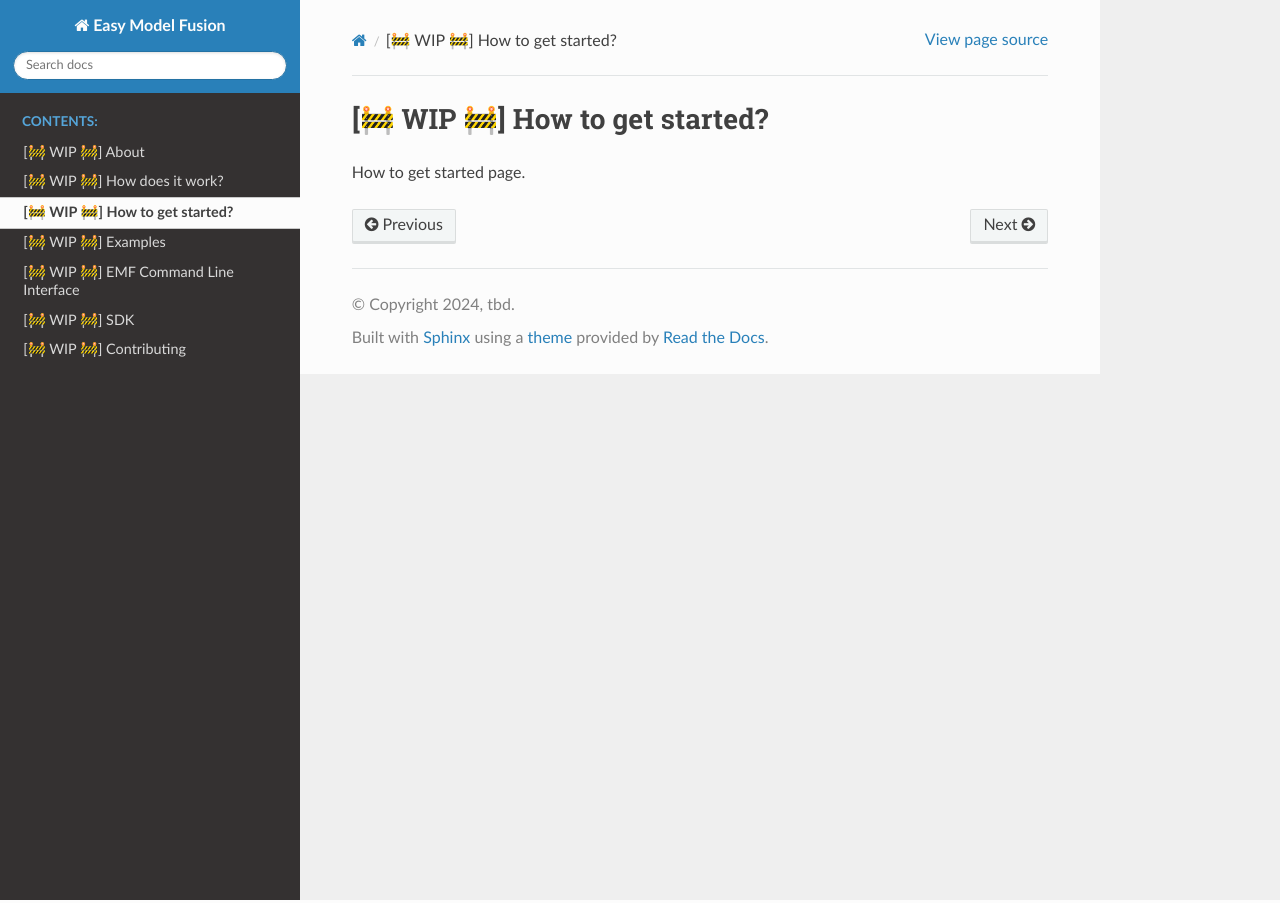
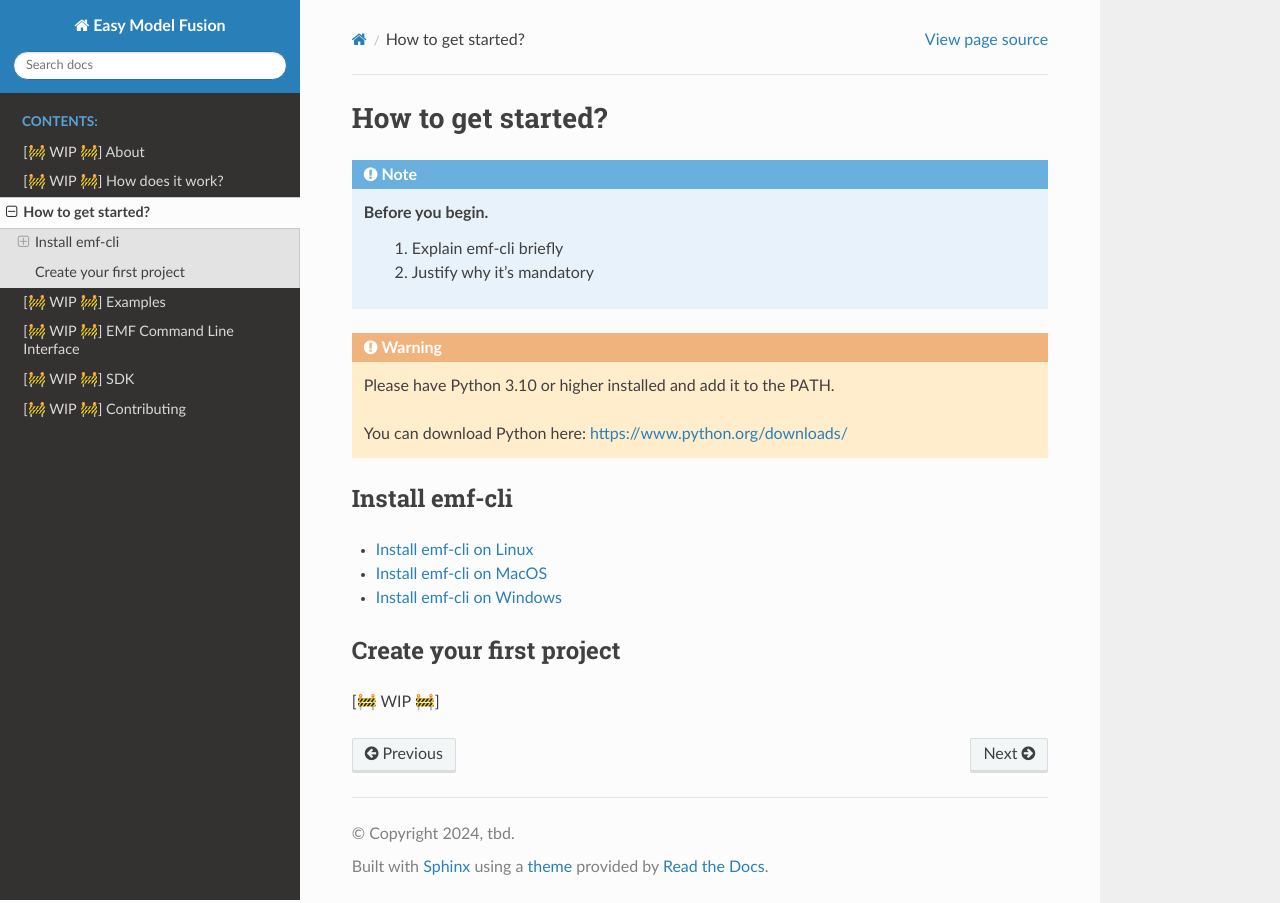
Before and after one commit to easy-model-fusion/docs, a Sphinx documentation site: the page built from source/how-to-get-started.rst, in a window 1280 px wide. Built offline with Sphinx 7.4.7 and the Read the Docs theme 2.0.0, drawn with Linux system fonts in a browser that asks for light colours.

Commit message:
setup the how to get started part

```diff
--- a/source/how-to-get-started.rst
+++ b/source/how-to-get-started.rst
@@ -1,5 +1,29 @@
 ==============================================================
-[|:construction:| WIP |:construction:|] How to get started?
+How to get started?
 ==============================================================
 
-How to get started page.
+.. NOTE::
+
+   Before you begin.
+    1. Explain emf-cli briefly
+    2. Justify why it's mandatory
+
+.. WARNING::
+
+    Please have Python 3.10 or higher installed and add it to the PATH.
+
+    You can download Python here: `https://www.python.org/downloads/ <https://www.python.org/downloads/>`_
+
+Install emf-cli
+----------------------------------
+
+.. toctree::
+   :maxdepth: 1
+
+   install-linux.rst
+   install-macos.rst
+   install-windows.rst
+
+Create your first project
+----------------------------------
+[|:construction:| WIP |:construction:|]
--- /dev/null
+++ b/source/install-linux.rst
@@ -0,0 +1,21 @@
+==============================================================
+Install emf-cli on Linux
+==============================================================
+
+You already have Go installed
+--------------------------------------------------------------------
+.. code-block:: shell
+
+   go install github.com/easy-model-fusion/emf-cli@latest
+
+Install emf-cli from source on Linux
+--------------------------------------------------------------------
+.. code-block:: shell
+
+   curl -L https://github.com/easy-model-fusion/emf-cli
+
+Install emf-cli binary on Linux
+--------------------------------------------------------------------
+
+Pick up the latest version from `here <https://github.com/easy-model-fusion/emf-cli/releases>`_
+[|:construction:| WIP |:construction:|]
--- /dev/null
+++ b/source/install-macos.rst
@@ -0,0 +1,21 @@
+==============================================================
+Install emf-cli on MacOS
+==============================================================
+
+You already have Go installed
+--------------------------------------------------------------------
+.. code-block:: shell
+
+   go install github.com/easy-model-fusion/emf-cli@latest
+
+Install emf-cli from source on MacOS
+--------------------------------------------------------------------
+.. code-block:: shell
+
+   curl -L https://github.com/easy-model-fusion/emf-cli
+
+Install emf-cli binary on MacOS
+--------------------------------------------------------------------
+
+Pick up the latest version from `here <https://github.com/easy-model-fusion/emf-cli/releases>`_
+[|:construction:| WIP |:construction:|]
--- /dev/null
+++ b/source/install-windows.rst
@@ -0,0 +1,21 @@
+==============================================================
+Install emf-cli on Windows
+==============================================================
+
+You already have Go installed
+--------------------------------------------------------------------
+.. code-block:: shell
+
+   go install github.com/easy-model-fusion/emf-cli@latest
+
+Install emf-cli from source on Windows
+--------------------------------------------------------------------
+.. code-block:: shell
+
+   curl -L https://github.com/easy-model-fusion/emf-cli
+
+Install emf-cli binary on Windows
+--------------------------------------------------------------------
+
+Pick up the latest version from `here <https://github.com/easy-model-fusion/emf-cli/releases>`_
+[|:construction:| WIP |:construction:|]
```
